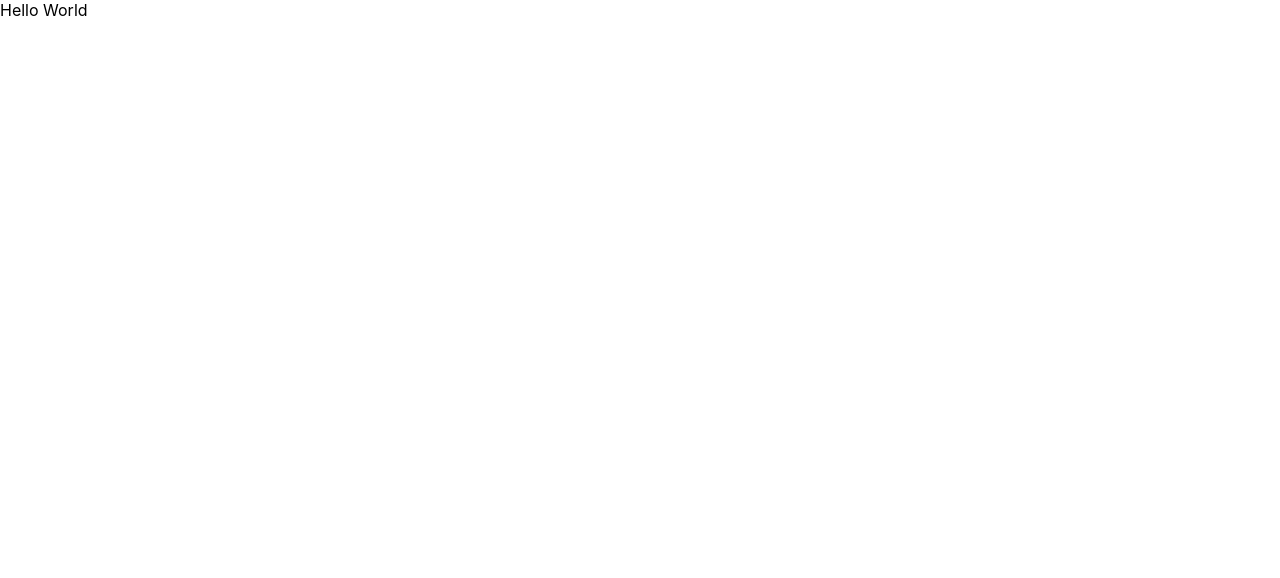
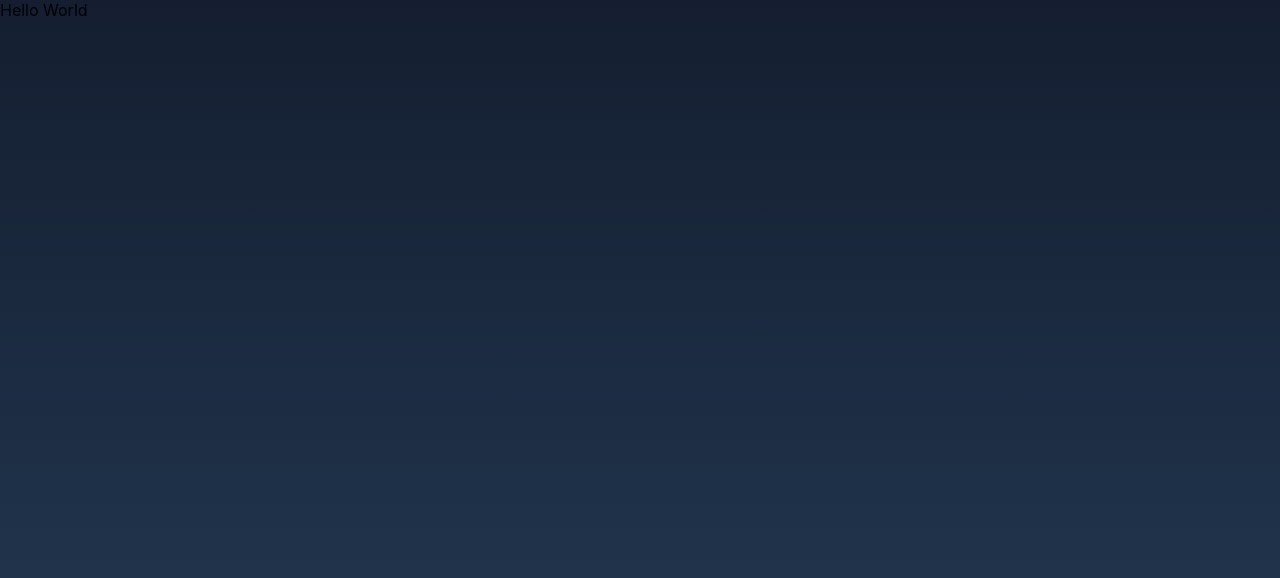
Before and after one commit to davidtaing/portfolio, a Next.js app: page / in a window 1280 px wide. Shown: the top 578 px of the page. Built offline with nearby package versions, Linux system fonts and the light colour scheme.

Commit message:
feat: added background styling

```diff
--- a/styles/globals.css
+++ b/styles/globals.css
@@ -2,8 +2,11 @@ html,
 body {
   padding: 0;
   margin: 0;
+  height: 100%;
+  width: 100%;
   font-family: -apple-system, BlinkMacSystemFont, Segoe UI, Roboto, Oxygen,
     Ubuntu, Cantarell, Fira Sans, Droid Sans, Helvetica Neue, sans-serif;
+  background: linear-gradient(#141e30 0%, #141e30 0%, #243b55 100%);
 }
 
 a {
```
